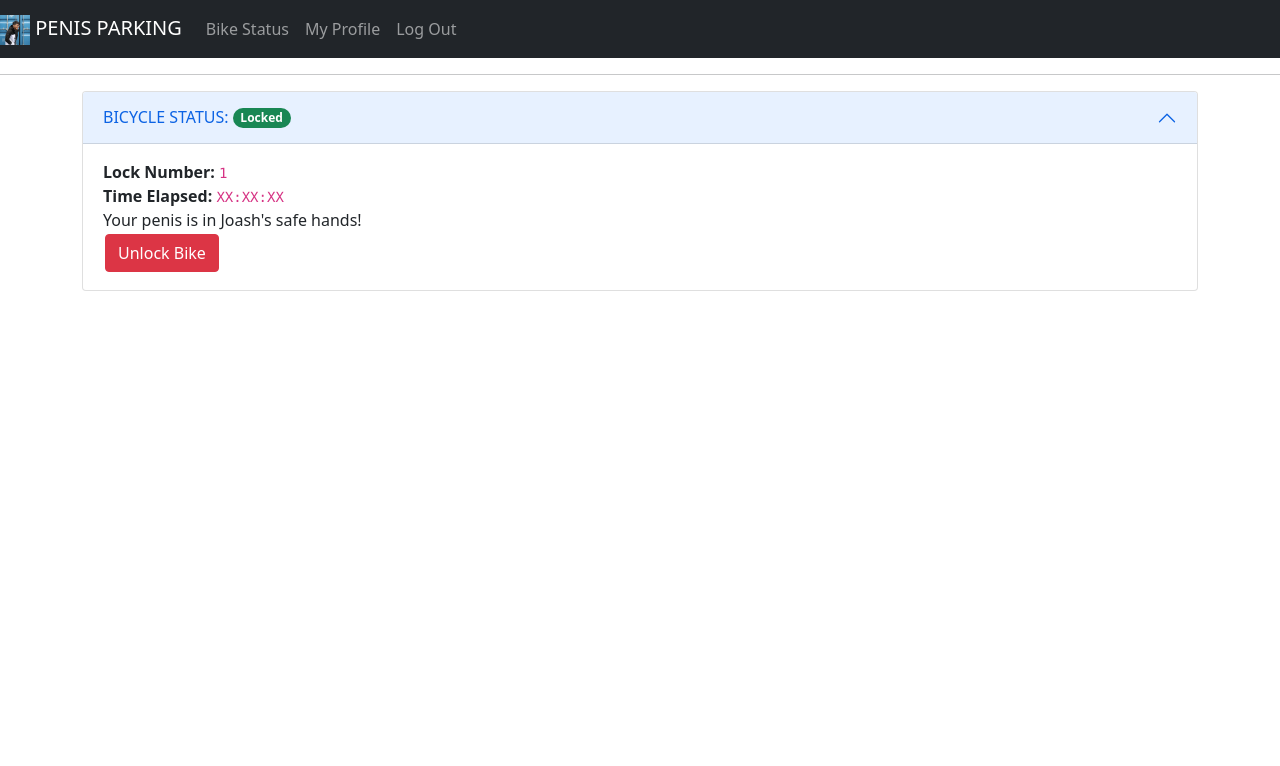
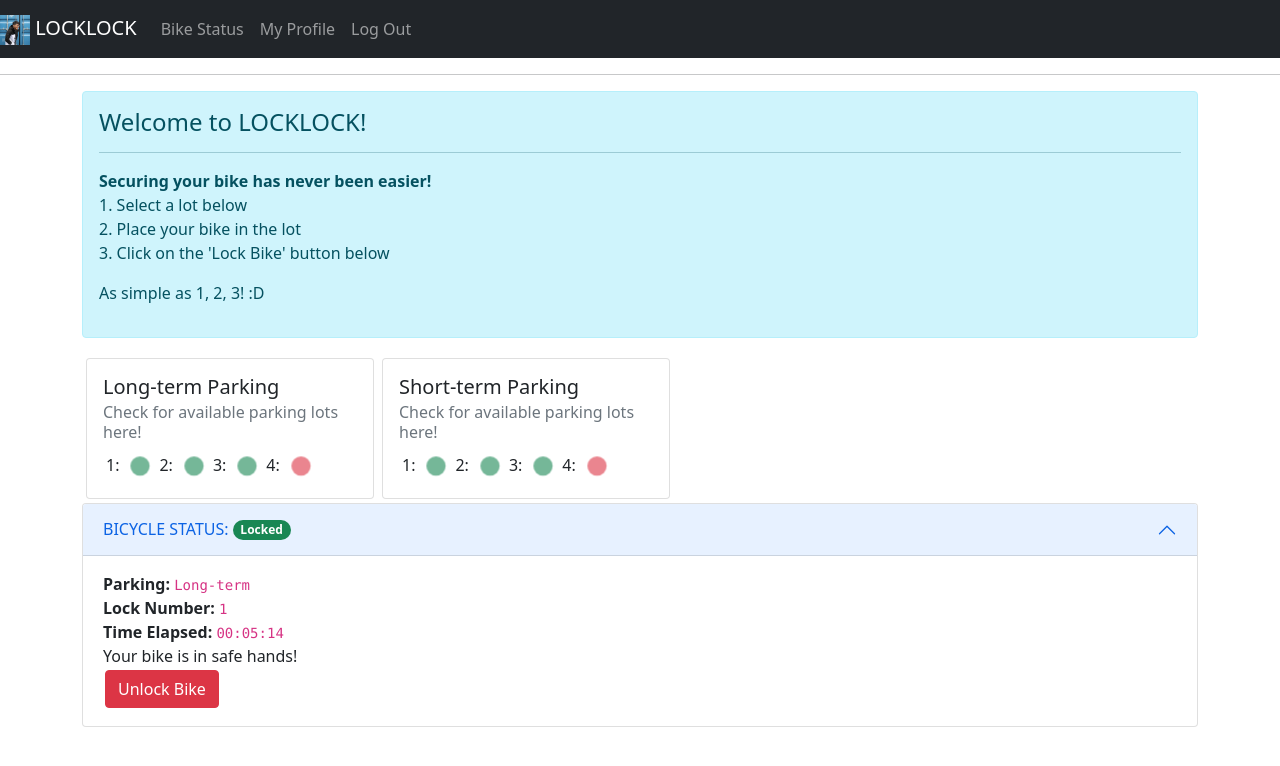
Before and after one commit to bckhm/LOCKLOCK, a Django app: page / in a window 1280 px wide. Shown: the top 766 px of the page. Run offline with Django 4.2, Linux system fonts and the light colour scheme; a user stored in the database is signed in.

Commit message:
Add spinner changing colour, add short-term and long term separate components,

```diff
--- a/bike/models.py
+++ b/bike/models.py
@@ -17,10 +17,11 @@ class Lot(models.Model):
         (Yes, "Occupied"),
         (No, "Not Occupied")
     ]
-    occupied_status = models.CharField(max_length=3, choices=OCCUPIED_CHOICES, default=None)
+    occupied_status = models.CharField(max_length=3, choices=OCCUPIED_CHOICES, default=No)
 
 # Registered Bicycles
 class Bike(models.Model):
     # Maybe add an image model
-    owner = models.OneToOneField(User, on_delete=models.CASCADE, related_name='bike', default=None)
-    current_lot = models.OneToOneField(Lot, on_delete=models.DO_NOTHING, related_name='bike', default=None)
+    bike_model = models.CharField(max_length=30, default="0000")
+    owner = models.OneToOneField(User, on_delete=models.CASCADE, related_name='bike', default=0000)
+    current_lot = models.OneToOneField(Lot, on_delete=models.DO_NOTHING, related_name='bike', default=0000)
--- a/bike/static/bike/index.js
+++ b/bike/static/bike/index.js
@@ -1,7 +1,13 @@
 document.addEventListener("DOMContentLoaded", () => {
     const lockButton = document.querySelector('#lockbtn');
     const lockButtonStatus = document.querySelector('#lockbtnstatus');
+
+    let spinners = document.getElementsByClassName("spinner-grow");
+    for (let i = 0; i < spinners.length; i++){
+        spinners[i].addEventListener("click", () => changeSpinner(spinners[i]));
+    }
     lockButton.addEventListener("click", () => changeLockStatus(lockButton, lockButtonStatus));
+
 })
 
 function changeLockStatus(btn1, btn2) {
@@ -19,3 +25,14 @@ function changeLockStatus(btn1, btn2) {
         btn2.innerHTML = "Locked";
     }
 }
+
+function changeSpinner(button) {
+    console.log("Clicked");
+    if (button.className === "spinner-grow text-success") {
+        button.className = "spinner-grow text-warning";
+    }
+    else if (button.className === "spinner-grow text-warning") {
+        button.className = "spinner-grow text-success";
+    }
+
+}
--- a/bike/static/bike/style.css
+++ b/bike/static/bike/style.css
@@ -5,3 +5,30 @@
 #lockbtnstatus {
     margin-left: 4px;
 }
+
+.spinner-grow {
+    animation-duration: 2s;
+}
+
+.card {
+    margin: 4px;
+}
+
+#lots {
+    display: flex;
+    flex-direction: row;
+}
+
+.lot-number {
+    margin: 3px;
+    margin-right: 5px;
+}
+
+#lots-card {
+    display: flex;
+    flex-direction: row;
+}
+
+#accordion-example {
+    margin-top: 10px;
+}
--- a/bike/templates/bike/index.html
+++ b/bike/templates/bike/index.html
@@ -6,7 +6,7 @@
 <nav class="navbar navbar-fixed-top navbar-expand-lg navbar-dark bg-dark">
     <a class="navbar-brand" href="#">
     <img src="{% static 'bike/joash.jpeg' %}" width="30" height="30" alt="">
-        PENIS PARKING
+        LOCKLOCK
   </a>
   <button class="navbar-toggler" type="button" data-toggle="collapse" data-target="#navbarNav" aria-controls="navbarNav" aria-expanded="false" aria-label="Toggle navigation">
     <span class="navbar-toggler-icon"></span>
@@ -30,6 +30,68 @@
 
 <hr>
 <div class="container">
+    <div class="alert alert-info" role="alert">
+      <h4 class="alert-heading">Welcome to LOCKLOCK!</h4>
+        <hr>
+      <p><strong>Securing your bike has never been easier!</strong><br>
+      1. Select a lot below<br>
+      2. Place your bike in the lot<br>
+      3. Click on the 'Lock Bike' button below</p>
+      <p>As simple as 1, 2, 3! :D</p>
+
+
+    </div>
+
+    <div id="lots-card">
+        <div class="card" style="width: 18rem;">
+          <div class="card-body">
+            <h5 class="card-title">Long-term Parking</h5>
+            <h6 class="card-subtitle mb-2 text-muted">Check for available parking lots here!</h6>
+            <div id="lots">
+                <p class="lot-number">1: </p>
+                <div id="spinner" class="spinner-grow text-success" role="status">
+                    <span class="visually-hidden">Lot 1</span>
+                </div>
+                <p class="lot-number">2: </p>
+                <div id="spinner" class="spinner-grow text-success" role="status">
+                    <span class="visually-hidden">Lot 2</span>
+                </div>
+                <p class="lot-number">3: </p>
+                <div id="spinner" class="spinner-grow text-success" role="status">
+                    <span class="visually-hidden">Lot 3</span>
+                </div>
+                <p class="lot-number">4: </p>
+                <div id="spinner" class="spinner-grow text-danger" role="status">
+                    <span class="visually-hidden">Lot 4</span>
+                </div>
+            </div>
+          </div>
+        </div>
+        <div class="card" style="width: 18rem;">
+          <div class="card-body">
+            <h5 class="card-title">Short-term Parking</h5>
+            <h6 class="card-subtitle mb-2 text-muted">Check for available parking lots here!</h6>
+            <div id="lots">
+                <p class="lot-number">1: </p>
+                <div id="spinner" class="spinner-grow text-success" role="status">
+                    <span class="visually-hidden">Lot 1</span>
+                </div>
+                <p class="lot-number">2: </p>
+                <div id="spinner" class="spinner-grow text-success" role="status">
+                    <span class="visually-hidden">Lot 2</span>
+                </div>
+                <p class="lot-number">3: </p>
+                <div id="spinner" class="spinner-grow text-success" role="status">
+                    <span class="visually-hidden">Lot 3</span>
+                </div>
+                <p class="lot-number">4: </p>
+                <div id="spinner" class="spinner-grow text-danger" role="status">
+                    <span class="visually-hidden">Lot 4</span>
+                </div>
+            </div>
+          </div>
+        </div>
+    </div>
 
     <div class="accordion" id="accordionExample">
       <div class="accordion-item">
@@ -40,15 +102,17 @@
         </h2>
         <div id="collapseOne" class="accordion-collapse collapse show" aria-labelledby="headingOne" data-bs-parent="#accordionExample">
           <div class="accordion-body">
+          <strong>Parking: </strong><code>Long-term</code><br>
             <strong>Lock Number: </strong><code>1</code><br>
-            <strong>Time Elapsed: </strong><code>XX:XX:XX</code>
-            <br>Your penis is in Joash's safe hands!
+            <strong>Time Elapsed: </strong><code>00:05:14</code>
+            <br>Your bike is in safe hands!
             <br>
             <button id="lockbtn" type="button" class="btn btn-danger">Unlock Bike</button>
           </div>
         </div>
       </div>
     </div>
+
 </div>
 
 {% endblock %}
--- a/bike/templates/bike/layout.html
+++ b/bike/templates/bike/layout.html
@@ -3,7 +3,7 @@
 <html lang="en">
 <head>
     <meta charset="UTF-8">
-    <title>Penis Parking App{% block title %}{% endblock %}</title>
+    <title>LOCKLOCK - Never Safer!{% block title %}{% endblock %}</title>
     <link href="https://cdn.jsdelivr.net/npm/bootstrap@5.1.3/dist/css/bootstrap.min.css" rel="stylesheet" integrity="sha384-1BmE4kWBq78iYhFldvKuhfTAU6auU8tT94WrHftjDbrCEXSU1oBoqyl2QvZ6jIW3" crossorigin="anonymous">
     <link rel="stylesheet" href="{% static 'bike/style.css' %}">
 </head>
--- a/bike/views.py
+++ b/bike/views.py
@@ -9,7 +9,8 @@ from .models import User
 
 # Renders index page
 def index(request):
-    if request.user.is_authenticated:
+    user = request.user
+    if user.is_authenticated:
         return render(request, 'bike/index.html')
 
     else:
```
Also changed, not shown: db.sqlite3.
